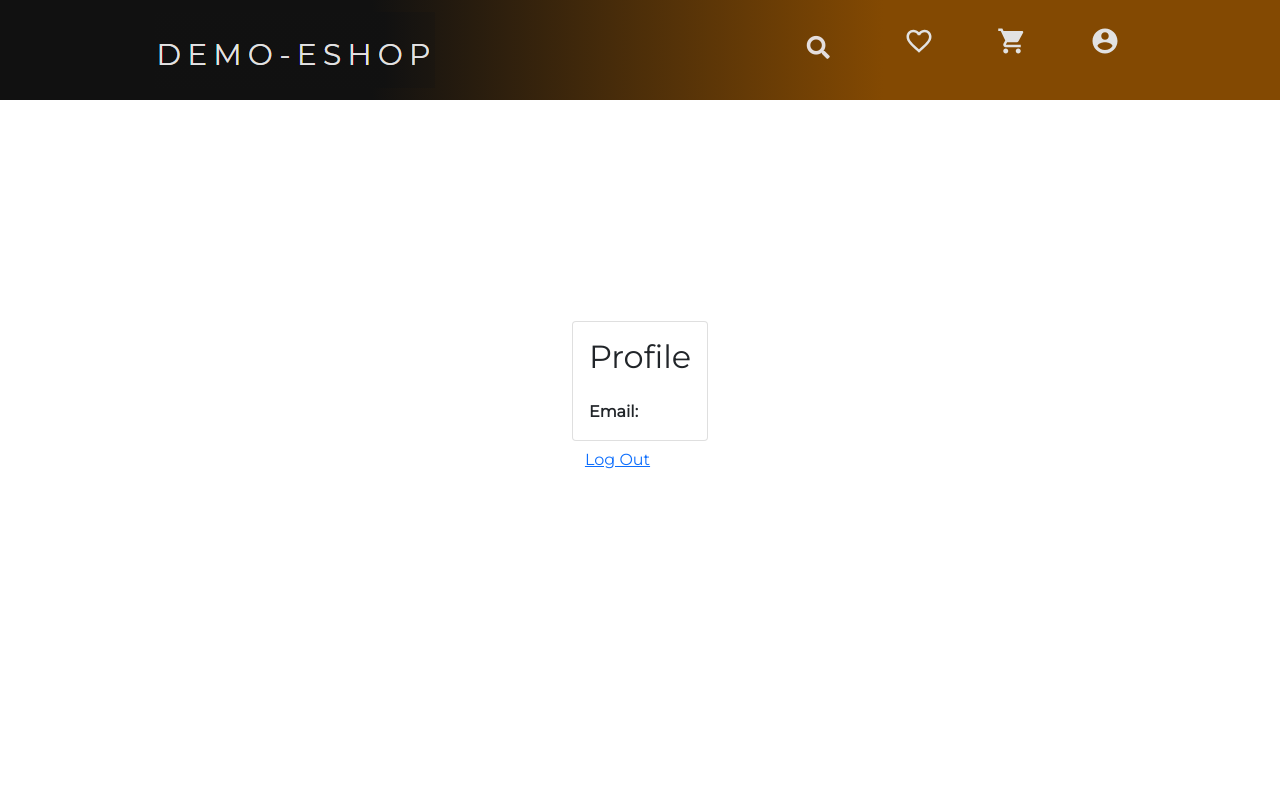
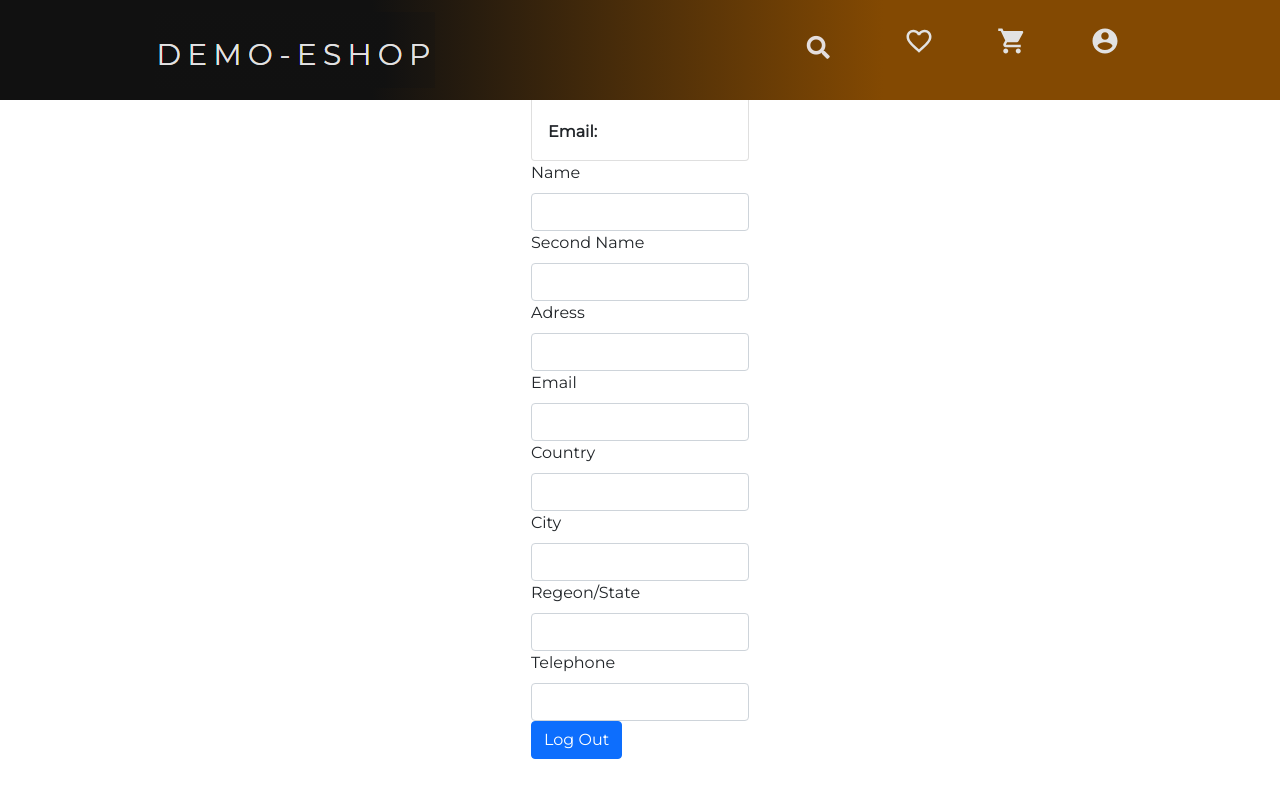
Before and after one commit to GreekDevTeam-org/Demo-eShop-Web, a React (Create React App) app: page /profile in a window 1280 px wide. Shown: the top 800 px of the page. Built offline with nearby package versions, Linux system fonts and the light colour scheme; no server answers.

Commit message:
Adding basic form in UserProfile page

```diff
--- a/src/components/Pages/UserProfile.js
+++ b/src/components/Pages/UserProfile.js
@@ -1,13 +1,21 @@
-import React, { useState } from 'react'
-import { Card, Button, Alert } from "react-bootstrap"
+import React, { useState, useRef } from 'react'
+import { Card, Button, Alert, Form } from "react-bootstrap"
 import { useAuth } from '../../contexts/AuthContext'
-import { history, Link, useHistory } from "react-router-dom"
+import { history, useHistory } from "react-router-dom"
 
 export default function UserProfile() {
 
     const [error, setError] = useState("")
     const { currentUser, logout } = useAuth()
     const history = useHistory()
+    const nameRef = useRef()
+    const snameRef = useRef()
+    const adressRef = useRef()
+    const emailRef = useRef()
+    const countryRef = useRef()
+    const cityRef = useRef()
+    const regeonRef = useRef()
+    const phoneRef = useRef()
 
     async function Logout() {
         setError('')
@@ -30,9 +38,45 @@ export default function UserProfile() {
                 </Card.Body>
             </Card>
             <div>
-                <Button variant="link" onClick={Logout}>
+
+            <Form >
+                <Form.Group id="Name">
+                <Form.Label>Name</Form.Label>
+                <Form.Control type="name" ref={nameRef} required></Form.Control>
+                </Form.Group>
+                <Form.Group id="Second Name">
+                    <Form.Label>Second Name</Form.Label>
+                    <Form.Control type="second name" ref={snameRef} required></Form.Control>
+                </Form.Group>
+                <Form.Group id="Adress">
+                    <Form.Label>Adress</Form.Label>
+                    <Form.Control type="adress" ref={adressRef} required></Form.Control>
+                </Form.Group>
+                <Form.Group id="Email">
+                    <Form.Label>Email</Form.Label>
+                    <Form.Control type="email" ref={emailRef} required></Form.Control>
+                </Form.Group>
+                <Form.Group id="Country">
+                    <Form.Label>Country</Form.Label>
+                    <Form.Control type="country" ref={countryRef} required></Form.Control>
+                </Form.Group>
+                <Form.Group id="City">
+                    <Form.Label>City</Form.Label>
+                    <Form.Control type="city" ref={cityRef} required></Form.Control>
+                </Form.Group>
+                <Form.Group id="Regeon/State">
+                    <Form.Label>Regeon/State</Form.Label>
+                    <Form.Control type="regeon" ref={regeonRef} required></Form.Control>
+                </Form.Group>
+                <Form.Group id="Telephone">
+                    <Form.Label>Telephone</Form.Label>
+                    <Form.Control type="phone" ref={phoneRef} required></Form.Control>
+                </Form.Group>
+            </Form>
+            <Button  onClick={Logout}>
                     Log Out
-                </Button>
+            </Button>
+
             </div>
         </>
     )
```
